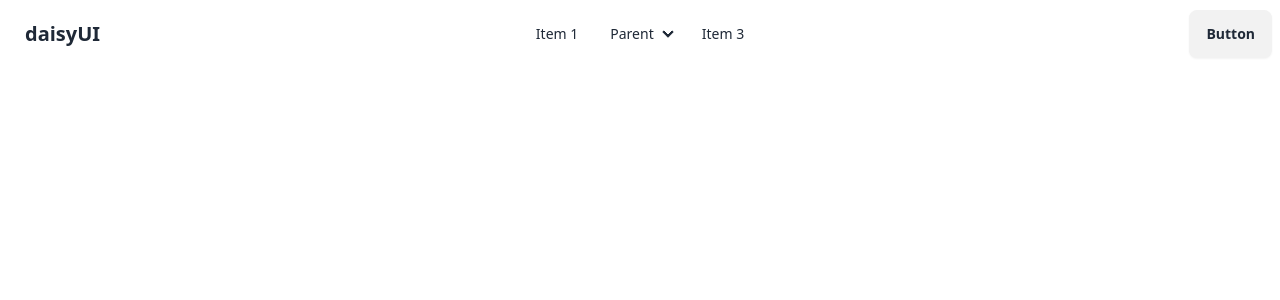
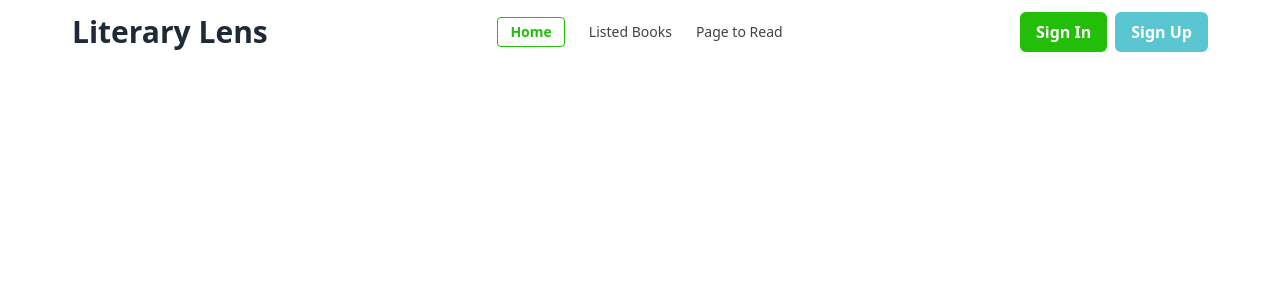
Before and after one commit to zahidtdx61/Literary-Lens, a React (Vite) app: page / in a window 1280 px wide. Shown: the top 300 px of the page. Built offline with nearby package versions, Linux system fonts and the light colour scheme.

Commit message:
added navbar

```diff
--- a/package.json
+++ b/package.json
@@ -14,6 +14,7 @@
     "match-sorter": "^6.3.4",
     "react": "^18.2.0",
     "react-dom": "^18.2.0",
+    "react-icons": "^5.0.1",
     "react-router-dom": "^6.22.3",
     "sort-by": "^0.0.2"
   },
--- a/src/MainLayout/MainLayout.jsx
+++ b/src/MainLayout/MainLayout.jsx
@@ -2,7 +2,7 @@ import Navbar from "../components/Navbar";
 
 const MainLayout = () => {
   return (
-    <div>
+    <div className="w-full md:w-[90%] mx-auto">
       <Navbar />
     </div>
   );
--- a/src/components/Navbar.jsx
+++ b/src/components/Navbar.jsx
@@ -1,74 +1,87 @@
+import { NavLink } from "react-router-dom";
+import { MdMenuOpen } from "react-icons/md";
+
 const Navbar = () => {
+  const navStlye = (isActive) => {
+    return [
+      isActive ? "text-primary-green" : "text-light-ash",
+      isActive
+        ? "border border-primary-green px-3 py-1 rounded font-semibold"
+        : "font-medium",
+    ].join(" ");
+  };
+
+  const navStlyeSM = (isActive) => {
+    return [
+      isActive ? "text-primary-green" : "text-light-ash",
+      isActive
+        ? "border-b-2 border-primary-green py-1 font-semibold"
+        : "font-medium",
+      "w-fit",
+    ].join(" ");
+  };
+
   return (
-    <div className="navbar bg-base-100">
+    <div className="navbar flex items-center">
       <div className="navbar-start">
         <div className="dropdown">
-          <div tabIndex={0} role="button" className="btn btn-ghost lg:hidden">
-            <svg
-              xmlns="http://www.w3.org/2000/svg"
-              className="h-5 w-5"
-              fill="none"
-              viewBox="0 0 24 24"
-              stroke="currentColor"
-            >
-              <path
-                strokeLinecap="round"
-                strokeLinejoin="round"
-                strokeWidth="2"
-                d="M4 6h16M4 12h8m-8 6h16"
-              />
-            </svg>
-          </div>
+          <button tabIndex={0} role="button" className="lg:hidden mr-2">
+            <MdMenuOpen size={50} />
+          </button>
           <ul
             tabIndex={0}
             className="menu menu-sm dropdown-content mt-3 z-[1] p-2 shadow bg-base-100 rounded-box w-52"
           >
-            <li>
-              <a>Item 1</a>
-            </li>
-            <li>
-              <a>Parent</a>
-              <ul className="p-2">
-                <li>
-                  <a>Submenu 1</a>
-                </li>
-                <li>
-                  <a>Submenu 2</a>
-                </li>
-              </ul>
-            </li>
-            <li>
-              <a>Item 3</a>
-            </li>
+            <NavLink
+              to={"/"}
+              className={({ isActive }) => navStlyeSM(isActive)}
+            >
+              Home
+            </NavLink>
+            <NavLink
+              to={"/listed-books"}
+              className={({ isActive }) => navStlyeSM(isActive)}
+            >
+              Listed Books
+            </NavLink>
+            <NavLink
+              to={"/page-to-read"}
+              className={({ isActive }) => navStlyeSM(isActive)}
+            >
+              Page to Read
+            </NavLink>
           </ul>
         </div>
-        <a className="btn btn-ghost text-xl">daisyUI</a>
+        <button className="text-xl md:text-3xl font-bold">
+          Literary Lens
+        </button>
       </div>
       <div className="navbar-center hidden lg:flex">
-        <ul className="menu menu-horizontal px-1">
-          <li>
-            <a>Item 1</a>
-          </li>
-          <li>
-            <details>
-              <summary>Parent</summary>
-              <ul className="p-2">
-                <li>
-                  <a>Submenu 1</a>
-                </li>
-                <li>
-                  <a>Submenu 2</a>
-                </li>
-              </ul>
-            </details>
-          </li>
-          <li>
-            <a>Item 3</a>
-          </li>
+        <ul className="menu menu-horizontal px-1 flex items-center gap-6">
+          <NavLink to={"/"} className={({ isActive }) => navStlye(isActive)}>
+            Home
+          </NavLink>
+          <NavLink
+            to={"/listed-books"}
+            className={({ isActive }) => navStlye(isActive)}
+          >
+            Listed Books
+          </NavLink>
+          <NavLink
+            to={"/page-to-read"}
+            className={({ isActive }) => navStlye(isActive)}
+          >
+            Page to Read
+          </NavLink>
         </ul>
       </div>
-      <div className="navbar-end">
-        <a className="btn">Button</a>
+      <div className="navbar-end gap-2">
+        <button className="font-semibold bg-primary-green text-white px-4 py-2 rounded-md hover:opacity-60">
+          Sign In
+        </button>
+        <button className="font-semibold bg-secondary-sky text-white px-4 py-2 rounded-md hover:opacity-60">
+          Sign Up
+        </button>
       </div>
     </div>
   );
--- a/tailwind.config.js
+++ b/tailwind.config.js
@@ -2,7 +2,13 @@
 export default {
   content: ["./index.html", "./src/**/*.{js,ts,jsx,tsx}"],
   theme: {
-    extend: {},
+    extend: {
+      colors: {
+        "primary-green": "#23BE0A",
+        "light-ash": "#131313CC",
+        "secondary-sky": "#59C6D2",
+      },
+    },
   },
   plugins: [require("daisyui")],
 };
```
Also changed, not shown: 1 other file (tests, documents, lock files or other folders).
